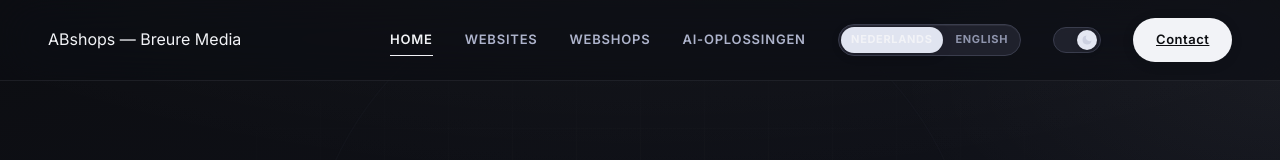
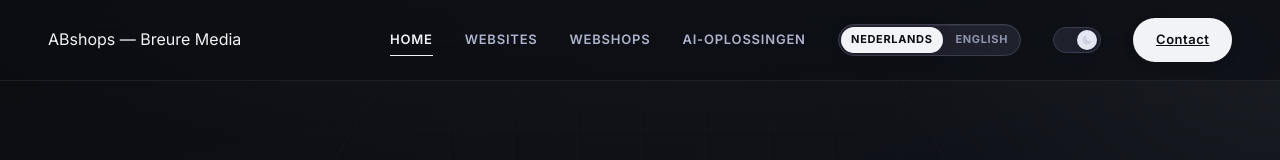
Before and after one commit to ardrotterdam/abshops, a plain HTML site: page index.html in a window 1280 px wide. Both pictures are taken after a click on the switch "Schakel naar donker thema". Shown: the top 160 px of the page. Drawn offline with Linux system fonts and the light colour scheme.

```diff
--- a/styles.css
+++ b/styles.css
@@ -507,8 +507,8 @@
 }
 
 html[data-theme="dark"] .lang-switch-btn.is-active {
-    color: var(--black);
-    background: var(--gray-800);
+    color: var(--white);
+    background: var(--black);
 }
 
 html[data-theme="dark"] .lang-switch-btn:not(.is-active) {
```
